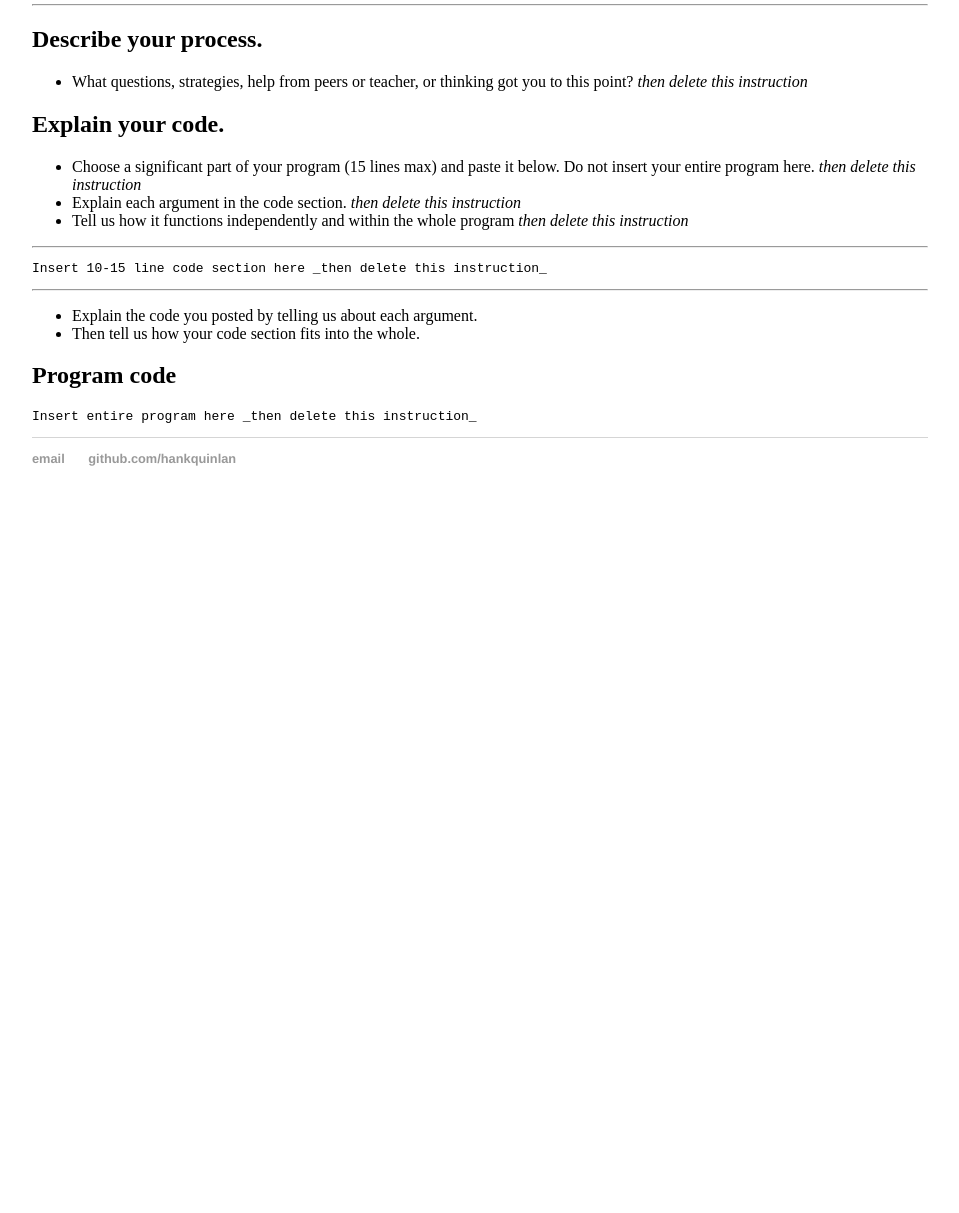
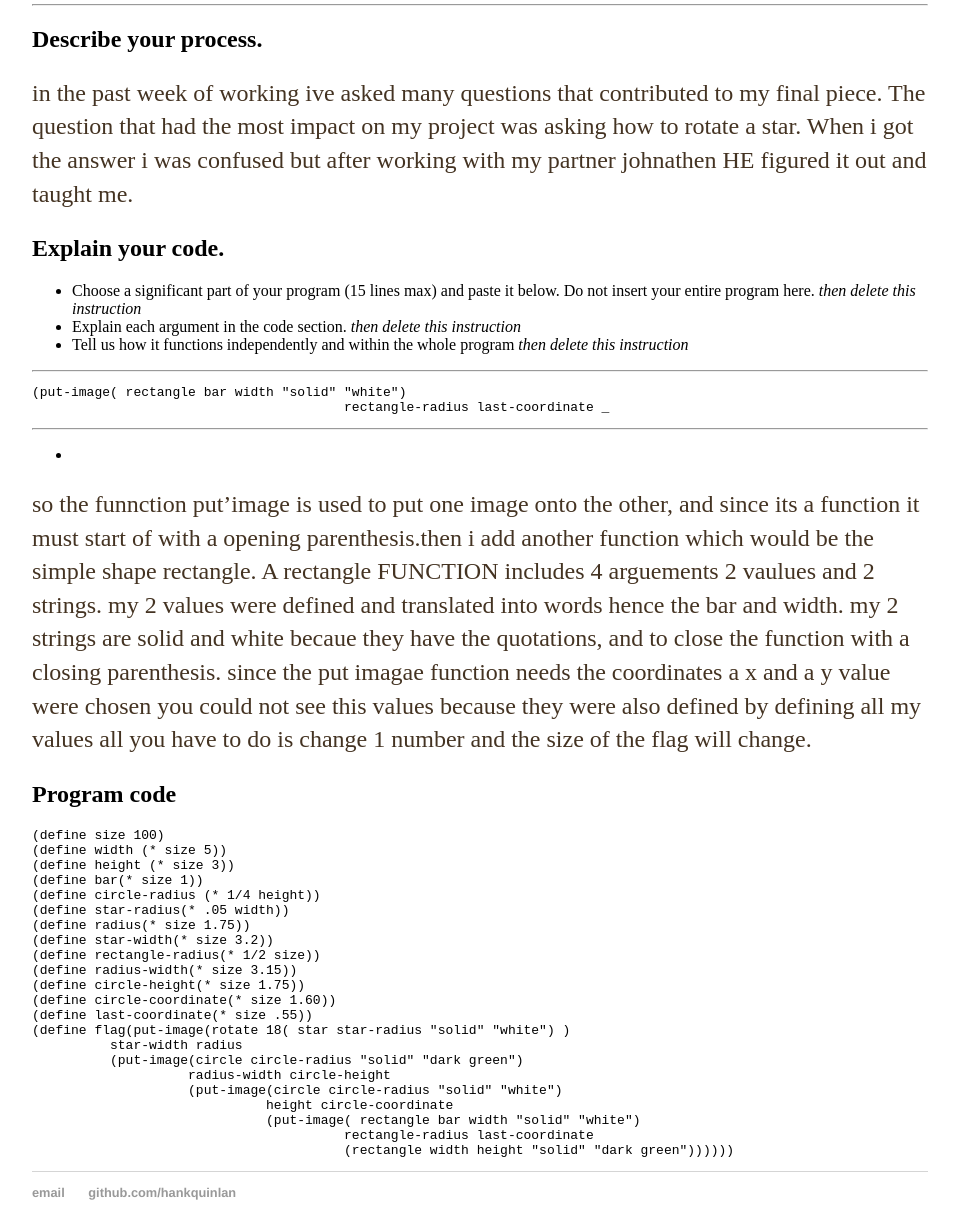
Before and after one commit to jhonp9659/jhonp9659.github.io, a Jekyll site: the page built from _posts/2018-12-21-flag-project-final.md, in a window 1280 px wide and 1400 px high, scrolled down 797 px. Shown: the part 187-1400 px from the top of the window, without its empty margins (160-1119 px from the left). Built offline with Jekyll 4.4.1, drawn with Linux system fonts in a browser that asks for light colours; before the commit the page ends 1510 px from its top, so only the background shows below that.

Commit message:
Update 2018-12-21-flag-project-final.md

````diff
--- a/_posts/2018-12-21-flag-project-final.md
+++ b/_posts/2018-12-21-flag-project-final.md
@@ -15,10 +15,7 @@
 * * *
 
 ## Describe your process.
-
--   What questions, strategies, help from peers or teacher, or thinking got you to this point? _then delete this instruction_
-
-<!--- Delete this comment and add your writing -->
+in the past week of working ive asked many questions that contributed to my final piece. The question that had the most impact on my project was asking how to rotate a star. When i got the answer i was confused but after working with my partner johnathen HE figured it out and taught me.
 
 
 ## Explain your code.
@@ -30,19 +27,40 @@
 * * *
 
 ```
-Insert 10-15 line code section here _then delete this instruction_
+(put-image( rectangle bar width "solid" "white")
+                                        rectangle-radius last-coordinate _
 ```
 
 * * *
 
--   Explain the code you posted by telling us about each argument.
--   Then tell us how your code section fits into the whole.
+-
 
-<!--- Delete this comment and add your writing -->
+so the funnction put'image is used to put one image onto the other, and since its a function it must start of with a opening parenthesis.then i add another function which would be the simple shape rectangle. A rectangle FUNCTION includes 4  arguements 2 vaulues and 2 strings. my 2 values were defined and translated into words hence the bar and width. my 2 strings are solid and white becaue they have the quotations, and to close the function with a closing parenthesis. since the put imagae function needs the coordinates a x and a y value were chosen you could not see this values because they were also defined by defining all my values all you have to do is change 1 number and the size of the flag will change.
 
 
 ## Program code
 
 ```
-Insert entire program here _then delete this instruction_
+(define size 100)
+(define width (* size 5))
+(define height (* size 3))
+(define bar(* size 1))
+(define circle-radius (* 1/4 height))
+(define star-radius(* .05 width))
+(define radius(* size 1.75))
+(define star-width(* size 3.2))
+(define rectangle-radius(* 1/2 size))
+(define radius-width(* size 3.15))
+(define circle-height(* size 1.75))
+(define circle-coordinate(* size 1.60))
+(define last-coordinate(* size .55))
+(define flag(put-image(rotate 18( star star-radius "solid" "white") )
+          star-width radius
+          (put-image(circle circle-radius "solid" "dark green")
+                    radius-width circle-height
+                    (put-image(circle circle-radius "solid" "white")
+                              height circle-coordinate
+                              (put-image( rectangle bar width "solid" "white")
+                                        rectangle-radius last-coordinate
+                                        (rectangle width height "solid" "dark green"))))))
 ```
````
